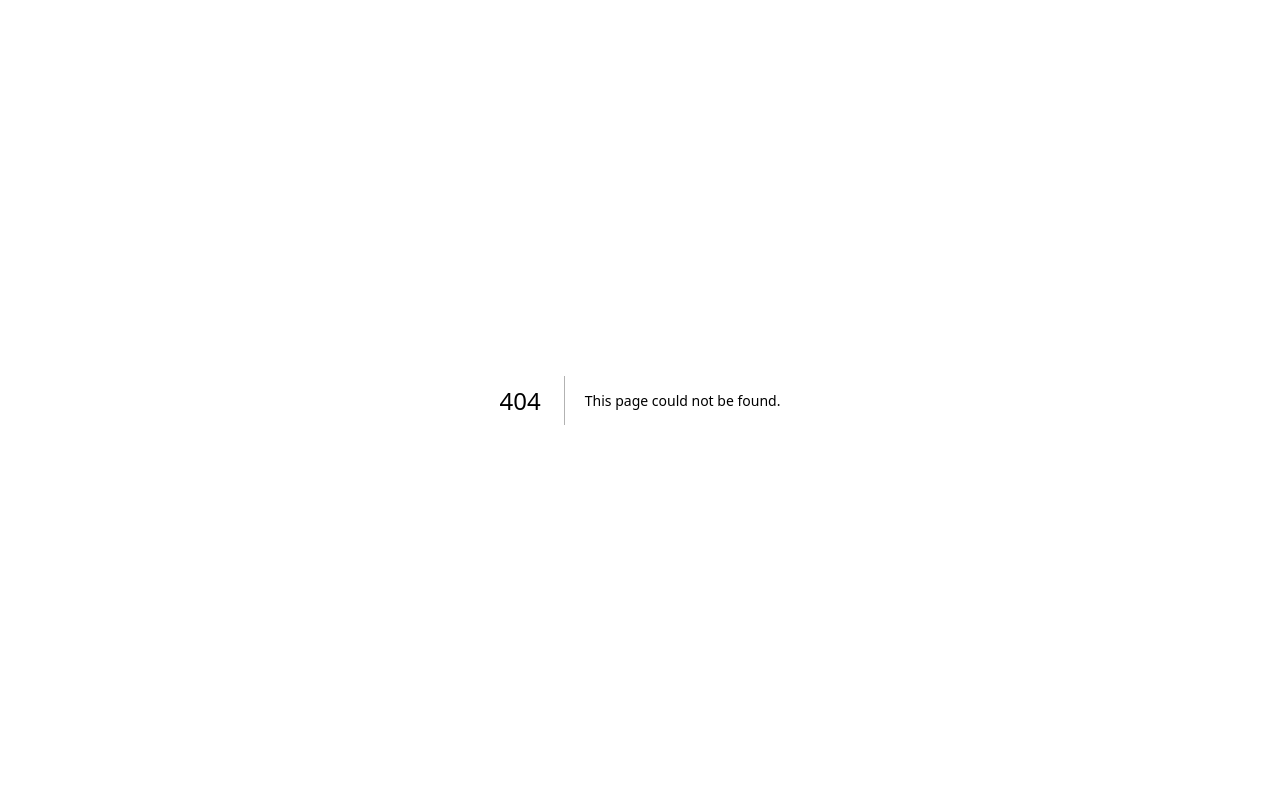
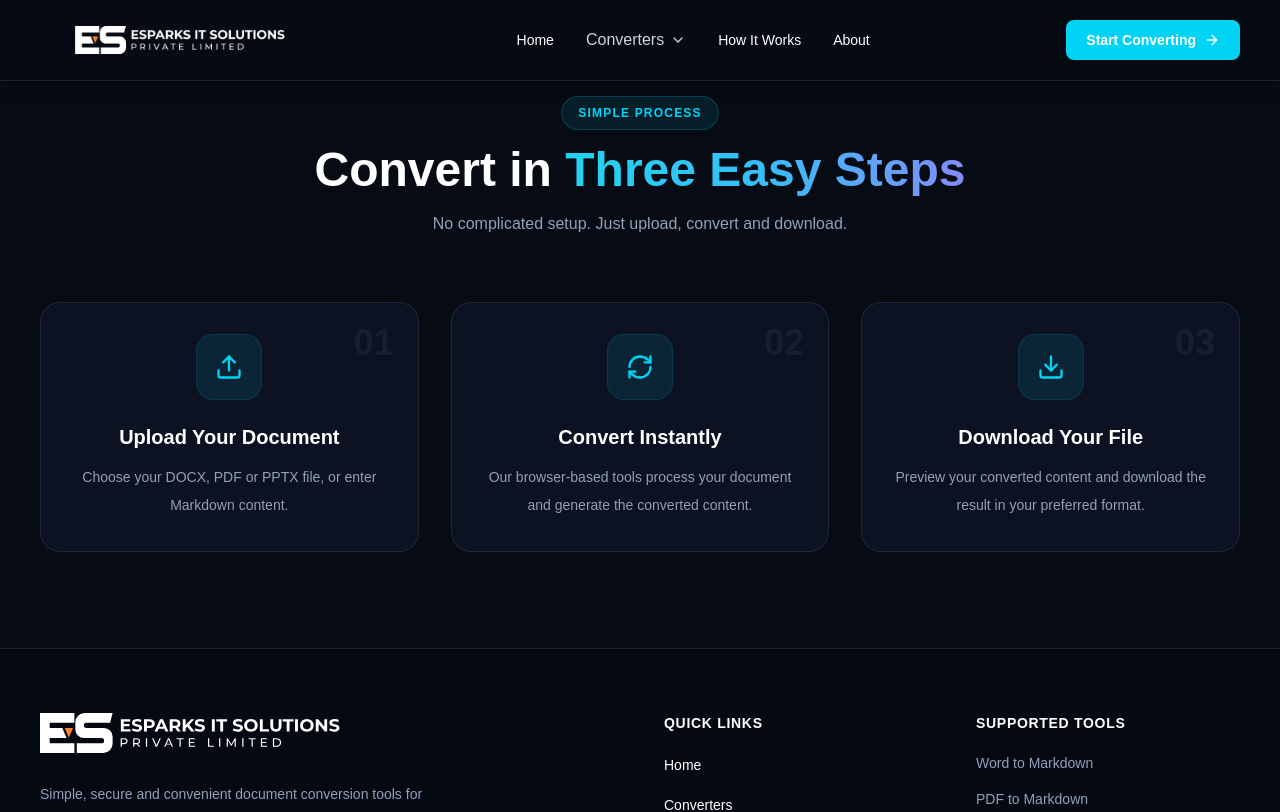
Before and after one commit to Sujal-182408/Esparks-Document-Conversion, a Next.js app: page /how-it-works in a window 1280 px wide. Before the commit this address had no page. Shown: the top 812 px of the page. Built offline with nearby package versions, Linux system fonts and the light colour scheme.

Commit message:
Update sticky navbar and floating back to top button

```diff
--- /dev/null
+++ b/app/about/page.tsx
@@ -0,0 +1,13 @@
+import Navbar from "../components/Navbar";
+import About from "../components/About";
+import Footer from "../components/Footer";
+
+export default function AboutPage() {
+  return (
+    <main className="min-h-screen bg-[#070b14] text-white">
+      <Navbar />
+      <About />
+      <Footer />
+    </main>
+  );
+}
--- a/app/components/ConverterSection.tsx
+++ b/app/components/ConverterSection.tsx
@@ -5,7 +5,7 @@ import { FileText, File, Presentation, FileCode2, ArrowUpRight } from "lucide-re
 const converters = [
   {
     title: "Word to Markdown",
-    href: "/?type=word-to-markdown",
+    href: "/?converter=word-to-markdown",
     icon: FileText,
     from: "DOCX",
     to: "MD",
@@ -13,7 +13,7 @@ const converters = [
   },
   {
     title: "PDF to Markdown",
-    href: "/?type=pdf-to-markdown",
+    href: "/?converter=pdf-to-markdown",
     icon: File,
     from: "PDF",
     to: "MD",
@@ -21,7 +21,7 @@ const converters = [
   },
   {
     title: "PowerPoint to Markdown",
-    href: "/?type=powerpoint-to-markdown",
+    href: "/?converter=powerpoint-to-markdown",
     icon: Presentation,
     from: "PPTX",
     to: "MD",
@@ -29,7 +29,7 @@ const converters = [
   },
   {
     title: "Markdown to Word",
-    href: "/?type=markdown-to-word",
+    href: "/?converter=markdown-to-word",
     icon: FileCode2,
     from: "MD",
     to: "DOCX",
@@ -37,7 +37,7 @@ const converters = [
   },
   {
     title: "Markdown to PDF",
-    href: "/?type=markdown-to-pdf",
+    href: "/?converter=markdown-to-pdf",
     icon: File,
     from: "MD",
     to: "PDF",
@@ -45,7 +45,7 @@ const converters = [
   },
   {
     title: "Markdown to PowerPoint",
-    href: "/?type=markdown-to-powerpoint",
+    href: "/?converter=markdown-to-powerpoint",
     icon: Presentation,
     from: "MD",
     to: "PPTX",
--- a/app/components/Hero.tsx
+++ b/app/components/Hero.tsx
@@ -10,7 +10,7 @@ const formats = [
 
 export default function Hero() {
   return (
-    <section className="relative overflow-hidden border-b border-white/5">
+    <section className="relative overflow-hidden border-b border-white/5 mt-10">
       <div className="grid-background absolute inset-0 opacity-40" />
       <div className="absolute -left-40 top-20 h-80 w-80 rounded-full bg-cyan-500/10 blur-[120px]" />
       <div className="absolute -right-40 top-20 h-80 w-80 rounded-full bg-blue-500/10 blur-[120px]" />
--- a/app/components/Navbar.tsx
+++ b/app/components/Navbar.tsx
@@ -1,108 +1,109 @@
-
 "use client";
 
 import Link from "next/link";
-import { useState } from "react";
+import { useState, useEffect } from "react";
 import {
-  Menu, X, ChevronDown, FileText, File,
-  Presentation, Code2, ArrowRight
+  Menu,
+  X,
+  ChevronDown,
+  FileText,
+  File,
+  Presentation,
+  Code2,
+  ArrowRight,
+  ArrowUp
 } from "lucide-react";
 
 const navLinks = [
   { name: "Home", href: "/" },
-  { name: "How It Works", href: "/#how-it-works" },
-  { name: "About", href: "/#about" }
+  { name: "How It Works", href: "/how-it-works" },
+  { name: "About", href: "/about" }
 ];
 
 const converterLinks = [
-  {
-    name: "Word to Markdown",
-    href: "/?from=docx&to=md#converter",
-    icon: FileText
-  },
-  {
-    name: "PDF to Markdown",
-    href: "/?from=pdf&to=md#converter",
-    icon: File
-  },
-  {
-    name: "PowerPoint to Markdown",
-    href: "/?from=pptx&to=md#converter",
-    icon: Presentation
-  },
-  {
-    name: "Markdown to Word",
-    href: "/?from=md&to=docx#converter",
-    icon: Code2
-  },
-  {
-    name: "Markdown to PDF",
-    href: "/?from=md&to=pdf#converter",
-    icon: File
-  },
-  {
-    name: "Markdown to PowerPoint",
-    href: "/?from=md&to=pptx#converter",
-    icon: Presentation
-  }
+  { name: "Word to Markdown", href: "/?converter=word-to-markdown", icon: FileText },
+  { name: "PDF to Markdown", href: "/?converter=pdf-to-markdown", icon: File },
+  { name: "PowerPoint to Markdown", href: "/?converter=powerpoint-to-markdown", icon: Presentation },
+  { name: "Markdown to Word", href: "/?converter=markdown-to-word", icon: Code2 },
+  { name: "Markdown to PDF", href: "/?converter=markdown-to-pdf", icon: File },
+  { name: "Markdown to PowerPoint", href: "/?converter=markdown-to-powerpoint", icon: Presentation }
 ];
 
 export default function Navbar() {
-  const [menuOpen, setMenuOpen] = useState(false);
+  const [mobileOpen, setMobileOpen] = useState(false);
   const [converterOpen, setConverterOpen] = useState(false);
+  const [showBackToTop, setShowBackToTop] = useState(false);
+
+  useEffect(() => {
+    const handleScroll = () => {
+      setShowBackToTop(window.scrollY > 300);
+    };
+
+    window.addEventListener("scroll", handleScroll, { passive: true });
+    handleScroll();
+
+    return () => window.removeEventListener("scroll", handleScroll);
+  }, []);
 
   const closeMenu = () => {
-    setMenuOpen(false);
+    setMobileOpen(false);
     setConverterOpen(false);
   };
 
+  const scrollToTop = () => {
+    window.scrollTo({
+      top: 0,
+      behavior: "smooth"
+    });
+  };
+
   return (
-    <header className="sticky top-0 z-50 border-b border-white/8 bg-[#070b14]/90 backdrop-blur-xl">
-      <nav className="container-main flex h-19 items-center justify-between">
+    <>
+     <header className="fixed top-0 left-0 z-50 w-full border-b border-white/10 bg-[#070b14]/95 shadow-lg shadow-black/10 backdrop-blur-xl">
+        <nav className="container-main flex h-20 items-center justify-between">
+
           {/* Logo */}
-        <Link href="/" onClick={closeMenu} className="flex items-center gap-3">
-        <img src="brand.png" alt="Esparks IT Conversion" width={200} height={50} />
+          <Link
+            href="/"
+            onClick={closeMenu}
+            className="flex items-center gap-2"
+          >
+            <img
+              src="/brand.png"
+              alt="eSparksDocs"
+              className="h-7 w-70 object-contain"
+            />
           </Link>
 
           {/* Desktop Navigation */}
-        <div className="hidden items-center gap-8 md:flex">
+          <div className="hidden items-center gap-8 lg:flex">
+
             <Link
               href="/"
-            className="text-sm text-slate-300 transition hover:text-cyan-400"
+              className="text-sm font-medium text-slate-300 transition hover:text-cyan-400"
             >
               Home
             </Link>
 
-          {/* Converter Dropdown */}
+            {/* Desktop Converter Dropdown */}
             <div className="group relative">
               <button
                 type="button"
-              onClick={() => setConverterOpen(!converterOpen)}
-              aria-expanded={converterOpen}
-              className="flex items-center gap-1.5 text-sm text-slate-300 transition hover:text-cyan-400"
+                className="flex items-center gap-1.5 text-sm font-medium text-slate-300 transition hover:text-cyan-400"
               >
                 Converters
                 <ChevronDown
-                size={15}
-                className={`transition-transform ${
-                  converterOpen ? "rotate-180" : ""
-                }`}
+                  size={16}
+                  className="transition-transform duration-200 group-hover:rotate-180"
                 />
               </button>
 
-            <div
-              className={`absolute left-1/2 top-full w-64 -translate-x-1/2 pt-5 ${
-                converterOpen
-                  ? "block"
-                  : "hidden group-hover:block group-focus-within:block"
-              }`}
-            >
-              <div className="rounded-xl border border-white/10 bg-[#0d1422] p-2 shadow-2xl shadow-black/40">
+              <div className="invisible absolute left-1/2 top-full z-50 w-72 -translate-x-1/2 pt-5 opacity-0 transition-all duration-200 group-hover:visible group-hover:opacity-100">
+                <div className="rounded-xl border border-white/10 bg-[#101827] p-2 shadow-2xl">
                   {converterLinks.map(({ name, href, icon: Icon }) => (
                     <Link
                       key={href}
                       href={href}
-                    onClick={() => setConverterOpen(false)}
                       className="flex items-center gap-3 rounded-lg px-3 py-3 text-sm text-slate-300 transition hover:bg-cyan-400/10 hover:text-cyan-400"
                     >
                       <Icon size={17} />
@@ -113,11 +114,12 @@ export default function Navbar() {
               </div>
             </div>
 
+            {/* Other Navigation Links */}
             {navLinks.slice(1).map((link) => (
               <Link
                 key={link.name}
                 href={link.href}
-              className="text-sm text-slate-300 transition hover:text-cyan-400"
+                className="text-sm font-medium text-slate-300 transition hover:text-cyan-400"
               >
                 {link.name}
               </Link>
@@ -127,31 +129,32 @@ export default function Navbar() {
           {/* Desktop CTA */}
           <Link
             href="/#converter"
-          className="hidden items-center gap-2 rounded-lg bg-cyan-400 px-5 py-2.5 text-sm font-bold text-slate-950 transition hover:bg-cyan-300 md:flex"
+            className="hidden items-center gap-2 rounded-lg bg-cyan-400 px-5 py-2.5 text-sm font-semibold text-[#070b14] transition hover:bg-cyan-300 lg:flex"
           >
-          Start Converting <ArrowRight size={16} />
+            Start Converting
+            <ArrowRight size={16} />
           </Link>
 
           {/* Mobile Menu Button */}
           <button
             type="button"
-          onClick={() => setMenuOpen(!menuOpen)}
-          aria-label={menuOpen ? "Close navigation menu" : "Open navigation menu"}
-          aria-expanded={menuOpen}
-          className="rounded-lg border border-white/10 p-2 text-white md:hidden"
+            onClick={() => setMobileOpen(!mobileOpen)}
+            className="rounded-lg p-2 text-white transition hover:bg-white/10 lg:hidden"
+            aria-label={mobileOpen ? "Close menu" : "Open menu"}
           >
-          {menuOpen ? <X size={22} /> : <Menu size={22} />}
+            {mobileOpen ? <X size={24} /> : <Menu size={24} />}
           </button>
         </nav>
 
         {/* Mobile Navigation */}
-      {menuOpen && (
-        <div className="border-t border-white/10 bg-[#0a101d] px-5 py-5 md:hidden">
-          <div className="container-main flex flex-col gap-2">
+        {mobileOpen && (
+          <div className="border-t border-white/10 bg-[#070b14] px-5 py-5 lg:hidden">
+            <div className="flex flex-col gap-4">
+
               <Link
                 href="/"
                 onClick={closeMenu}
-              className="rounded-lg px-3 py-3 text-sm text-slate-300 hover:bg-white/5"
+                className="text-sm font-medium text-slate-300 transition hover:text-cyan-400"
               >
                 Home
               </Link>
@@ -161,26 +164,25 @@ export default function Navbar() {
                 <button
                   type="button"
                   onClick={() => setConverterOpen(!converterOpen)}
-                aria-expanded={converterOpen}
-                className="flex w-full items-center justify-between rounded-lg px-3 py-3 text-sm text-slate-300 hover:bg-white/5"
+                  className="flex w-full items-center justify-between text-sm font-medium text-slate-300 transition hover:text-cyan-400"
                 >
                   Converters
                   <ChevronDown
                     size={16}
-                  className={`transition-transform ${
+                    className={`transition-transform duration-200 ${
                       converterOpen ? "rotate-180" : ""
                     }`}
                   />
                 </button>
 
                 {converterOpen && (
-                <div className="ml-3 border-l border-cyan-400/20 pl-3">
+                  <div className="mt-3 flex flex-col gap-1 border-l border-cyan-400/30 pl-3">
                     {converterLinks.map(({ name, href, icon: Icon }) => (
                       <Link
                         key={href}
                         href={href}
                         onClick={closeMenu}
-                      className="flex items-center gap-3 rounded-lg px-3 py-3 text-sm text-slate-400 transition hover:text-cyan-400"
+                        className="flex items-center gap-3 rounded-lg px-3 py-2.5 text-sm text-slate-400 transition hover:bg-cyan-400/10 hover:text-cyan-400"
                       >
                         <Icon size={16} />
                         {name}
@@ -190,27 +192,46 @@ export default function Navbar() {
                 )}
               </div>
 
+              {/* Mobile Other Links */}
               {navLinks.slice(1).map((link) => (
                 <Link
                   key={link.name}
                   href={link.href}
                   onClick={closeMenu}
-                className="rounded-lg px-3 py-3 text-sm text-slate-300 hover:bg-white/5"
+                  className="text-sm font-medium text-slate-300 transition hover:text-cyan-400"
                 >
                   {link.name}
                 </Link>
               ))}
 
+              {/* Mobile CTA */}
               <Link
                 href="/#converter"
                 onClick={closeMenu}
-              className="mt-2 flex items-center justify-center gap-2 rounded-lg bg-cyan-400 px-5 py-3 text-sm font-bold text-slate-950"
+                className="mt-2 flex items-center justify-center gap-2 rounded-lg bg-cyan-400 px-5 py-3 text-sm font-semibold text-[#070b14] transition hover:bg-cyan-300"
               >
-              Start Converting <ArrowRight size={16} />
+                Start Converting
+                <ArrowRight size={16} />
               </Link>
             </div>
           </div>
         )}
       </header>
+
+      {/* Floating Back to Top */}
+      <button
+        type="button"
+        onClick={scrollToTop}
+        aria-label="Back to top"
+        title="Back to top"
+        className={`fixed right-5 top-24 z-[60] flex h-11 w-11 items-center justify-center rounded-xl border border-cyan-400/30 bg-[#101827]/95 text-cyan-400 shadow-lg shadow-cyan-500/10 backdrop-blur-xl transition-all duration-300 hover:-translate-y-1 hover:bg-cyan-400 hover:text-[#070b14] sm:right-8 ${
+          showBackToTop
+            ? "visible translate-y-0 opacity-100"
+            : "invisible translate-y-3 opacity-0"
+        }`}
+      >
+        <ArrowUp size={20} />
+      </button>
+    </>
   );
 }
--- /dev/null
+++ b/app/how-it-works/page.tsx
@@ -0,0 +1,13 @@
+import Navbar from "../components/Navbar";
+import HowItWorks from "../components/HowItWorks";
+import Footer from "../components/Footer";
+
+export default function HowItWorksPage() {
+  return (
+    <main className="min-h-screen bg-[#070b14] text-white">
+      <Navbar />
+      <HowItWorks />
+      <Footer />
+    </main>
+  );
+}
--- a/app/page.tsx
+++ b/app/page.tsx
@@ -1,15 +1,35 @@
-
 "use client";
 
+import dynamic from "next/dynamic";
 import { Suspense } from "react";
 import { useSearchParams } from "next/navigation";
 import Navbar from "./components/Navbar";
 import Hero from "./components/Hero";
-import ConverterSection from "./components/ConverterSection";
-import HowItWorks from "./components/HowItWorks";
-import About from "./components/About";
-import Footer from "./components/Footer";
-import DocumentConverter from "./components/DocumentConverter";
+
+const DocumentConverter = dynamic(
+  () => import("./components/DocumentConverter"),
+  { loading: () => <div className="min-h-[500px]" /> }
+);
+
+const ConverterSection = dynamic(
+  () => import("./components/ConverterSection"),
+  { loading: () => <div className="min-h-[300px]" /> }
+);
+
+const HowItWorks = dynamic(
+  () => import("./components/HowItWorks"),
+  { loading: () => <div className="min-h-[400px]" /> }
+);
+
+const About = dynamic(
+  () => import("./components/About"),
+  { loading: () => <div className="min-h-[300px]" /> }
+);
+
+const Footer = dynamic(
+  () => import("./components/Footer"),
+  { loading: () => <div className="min-h-[150px]" /> }
+);
 
 const converters = {
   "word-to-markdown": {
@@ -20,7 +40,7 @@ const converters = {
   },
   "pdf-to-markdown": {
     title: "PDF to Markdown Converter",
-    description: "Convert PDF documents into Markdown format.",
+    description: "Convert PDF documents into Markdown.",
     inputFormat: "pdf",
     outputFormat: "md"
   },
@@ -32,19 +52,19 @@ const converters = {
   },
   "markdown-to-word": {
     title: "Markdown to Word Converter",
-    description: "Convert Markdown files into downloadable Word documents.",
+    description: "Convert Markdown into Word documents.",
     inputFormat: "md",
     outputFormat: "docx"
   },
   "markdown-to-pdf": {
     title: "Markdown to PDF Converter",
-    description: "Create a downloadable PDF document from Markdown files.",
+    description: "Convert Markdown into PDF documents.",
     inputFormat: "md",
     outputFormat: "pdf"
   },
   "markdown-to-powerpoint": {
     title: "Markdown to PowerPoint Converter",
-    description: "Turn Markdown content into a formatted PowerPoint presentation.",
+    description: "Convert Markdown into PowerPoint presentations.",
     inputFormat: "md",
     outputFormat: "pptx"
   }
@@ -52,21 +72,23 @@ const converters = {
 
 function HomeContent() {
   const searchParams = useSearchParams();
-  const type = searchParams.get("type");
-  const selected = type
-    ? converters[type as keyof typeof converters]
+  const converter = searchParams.get("converter");
+  const selected = converter
+    ? converters[converter as keyof typeof converters]
     : undefined;
 
-  if (selected) {
   return (
-      <main className="min-h-screen bg-[#070b14] text-white">
+    <main className="min-h-screen overflow-hidden bg-[#070b14] text-white">
       <Navbar />
+
+      {selected ? (
+        <>
           <section className="grid-background border-b border-white/5 px-5 py-16 text-center sm:py-20">
             <div className="container-main">
               <p className="mb-4 text-xs font-semibold uppercase tracking-[3px] text-cyan-400">
                 eSparks Document Conversion
               </p>
-            <h1 className="text-3xl font-bold text-white sm:text-5xl">
+              <h1 className="text-3xl font-bold sm:text-5xl">
                 {selected.title}
               </h1>
               <p className="mx-auto mt-5 max-w-2xl text-sm leading-7 text-slate-400 sm:text-base">
@@ -74,30 +96,27 @@ function HomeContent() {
               </p>
             </div>
           </section>
+
           <DocumentConverter
             initialInputFormat={selected.inputFormat}
             initialOutputFormat={selected.outputFormat}
           />
-        <Footer />
-      </main>
-    );
-  }
-
-  return (
-    <main className="min-h-screen overflow-hidden bg-[#070b14] text-white">
-      <div className="pointer-events-none fixed inset-0 z-0 overflow-hidden">
-        <div className="absolute -top-48 left-1/2 h-[460px] w-[760px] -translate-x-1/2 rounded-full bg-cyan-500/[0.08] blur-[130px]" />
-        <div className="absolute right-[-180px] top-[550px] h-[380px] w-[380px] rounded-full bg-blue-500/[0.07] blur-[110px]" />
-      </div>
-      <div className="relative z-10">
-        <Navbar />
+        </>
+      ) : converter ? (
+        <section className="container-main py-24 text-center">
+          <h1 className="text-3xl font-bold">Converter Not Found</h1>
+        </section>
+      ) : (
+        <>
           <Hero />
           <DocumentConverter />
           <ConverterSection />
           <HowItWorks />
           <About />
+        </>
+      )}
+
       <Footer />
-      </div>
     </main>
   );
 }
```
Also changed, not shown: app/components/DocumentConverter.tsx (+92 -24 lines). Lines whose indentation alone changed are shown as unchanged.
